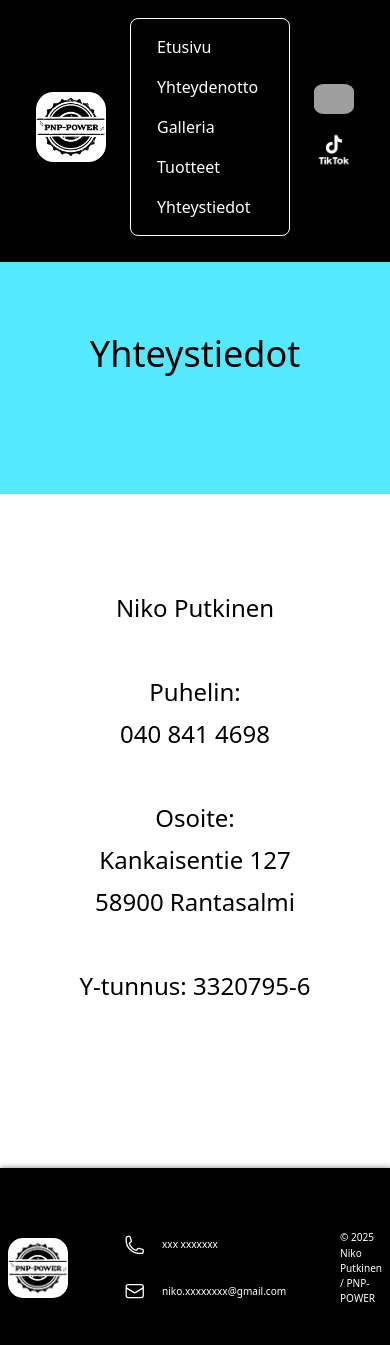
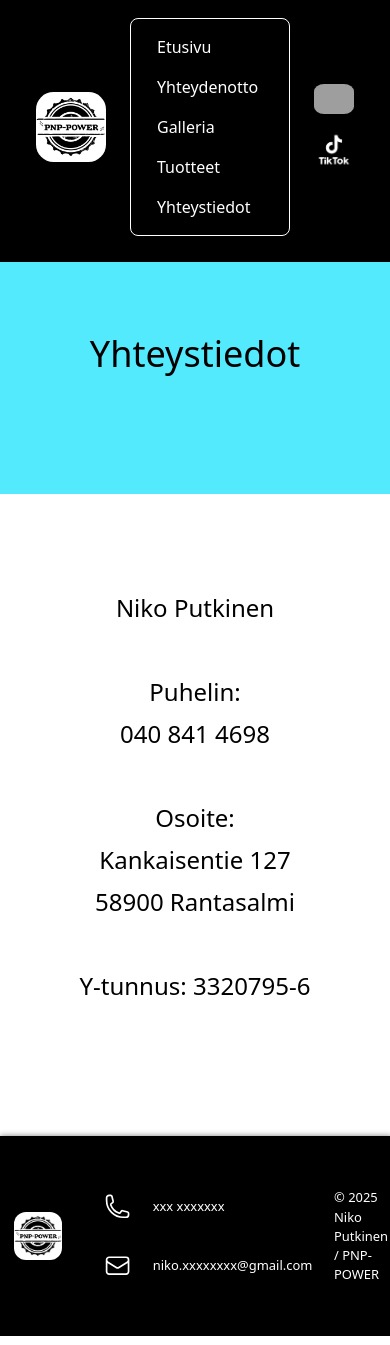
Before and after one commit to Eyesore123/car-mechanic-website-upgraded, a React (Vite) app: page /info in a window 390 px wide. Shown: the top 1345 px of the page. Built offline with nearby package versions, Linux system fonts and the light colour scheme; no server answers; grey boxes are pictures that could not be loaded.

Commit message:
form and map components are now ready

```diff
--- a/src/Styles.css
+++ b/src/Styles.css
@@ -241,6 +241,18 @@
   }
   .mr-4 {
     margin-right: calc(var(--spacing) * 4);
+  }
+  .-mb-4 {
+    margin-bottom: calc(var(--spacing) * -4);
+  }
+  .-mb-6 {
+    margin-bottom: calc(var(--spacing) * -6);
+  }
+  .-mb-8 {
+    margin-bottom: calc(var(--spacing) * -8);
+  }
+  .-mb-14 {
+    margin-bottom: calc(var(--spacing) * -14);
   }
   .mb-2 {
     margin-bottom: calc(var(--spacing) * 2);
--- a/src/components/Footer.module.css
+++ b/src/components/Footer.module.css
@@ -28,7 +28,11 @@
     }
     .footer {
         margin-right: 0px;
-        scale: 0.7;
+        scale: 0.9;
+    }
+
+    .icon2 {
+        scale: 0.8;
     }
 }
 
--- a/src/components/Form.module.css
+++ b/src/components/Form.module.css
@@ -7,7 +7,7 @@
     background-color: #ffffff;
     /* background-color: #fff; */
     opacity: 0.8;
-    border: 3px solid black;
+    border: 2px solid black;
     border-radius: 10px;
     box-shadow: 2px 0 10px rgba(0, 0, 0, 0.1);
   }
@@ -50,6 +50,7 @@
     border: none;
     border-radius: 5px;
     cursor: pointer;
+    font-weight: bold;
     }
 
   .submitbtn[type="submit"]:hover {
--- a/src/components/Map.jsx
+++ b/src/components/Map.jsx
@@ -1,5 +1,6 @@
 import React from 'react';
 import { Loader } from '@googlemaps/js-api-loader';
+import apiKey from '../../Other_files/key.js';
 
 export default function Map() {
   const mapRef = React.createRef();
@@ -7,8 +8,9 @@ export default function Map() {
   const [showMap, setShowMap] = React.useState(true);
 
   async function initMap() {
+
     const loader = new Loader({
-      apiKey: 'YOUR_API_KEY',
+      apiKey: apiKey,
       version: 'weekly',
     });
 
@@ -21,6 +23,15 @@ export default function Map() {
         mapId: "PNP-POWER",
       });
       setMap(mapInstance);
+
+      // Marker
+
+      const marker = new google.maps.Marker({
+        position: location,
+        map: mapInstance,
+        title: 'PNP-POWER',
+      });
+
     } catch (error) {
       console.error('Error initializing map:', error);
       setShowMap(false);
@@ -34,7 +45,7 @@ export default function Map() {
   return (
     <div className="mapcontainer">
       {showMap && (
-        <div ref={mapRef} style={{ height: '400px', width: '100%' }} />
+        <div ref={mapRef} style={{ height: '600px', width: '100%' }} />
       )}
     </div>
   );
--- a/src/main.jsx
+++ b/src/main.jsx
@@ -4,9 +4,12 @@ import { createRoot } from 'react-dom/client'
 import '../src/Styles.css'
 import App from './App.jsx'
 import 'bootstrap/dist/css/bootstrap.min.css';
+// import { LanguageProvider } from './context/LanguageContext'
 
 createRoot(document.getElementById('root')).render(
   <StrictMode>
+  {/* <LanguageProvider> */}
     <App />
+  {/* </LanguageProvider> */}
   </StrictMode>,
 )
--- a/src/pages/Info.jsx
+++ b/src/pages/Info.jsx
@@ -12,7 +12,7 @@ export default function Info() {
         <div className='text-center header'>
     Yhteystiedot
     </div>
-    <div className='textbox text-center min-h-[55vh]'>
+    <div className='textbox text-center min-h-[55vh] -mb-8'>
       <p className='w-full'>
       <li>Niko Putkinen</li>
       <br />
```
